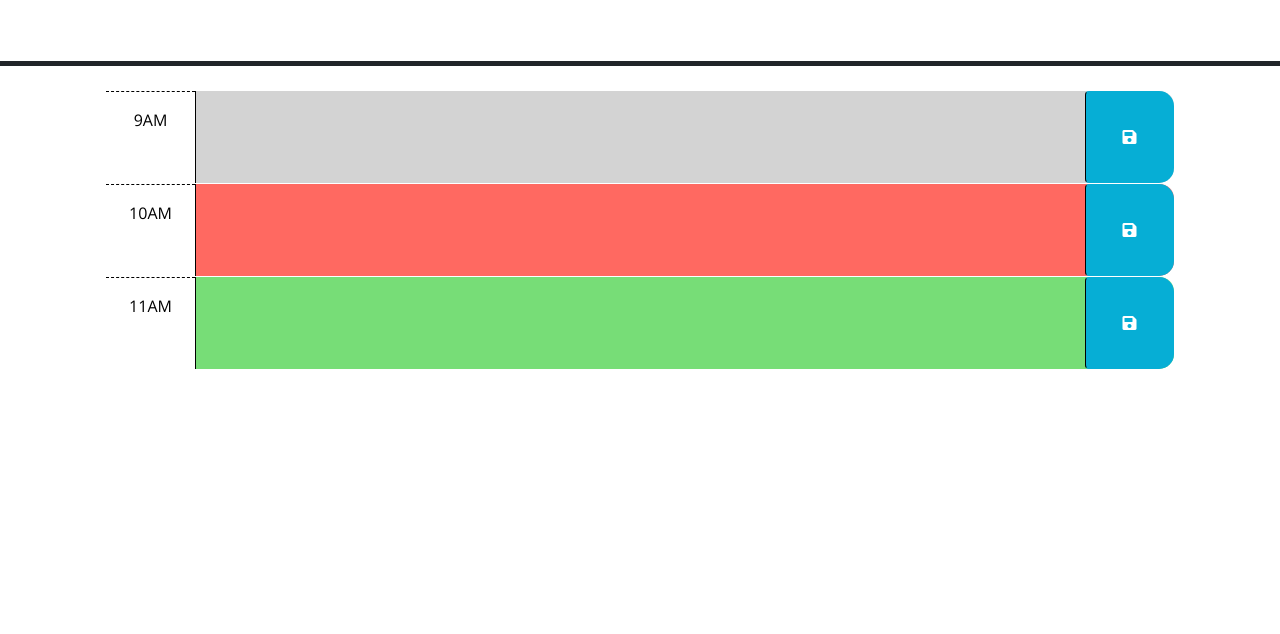
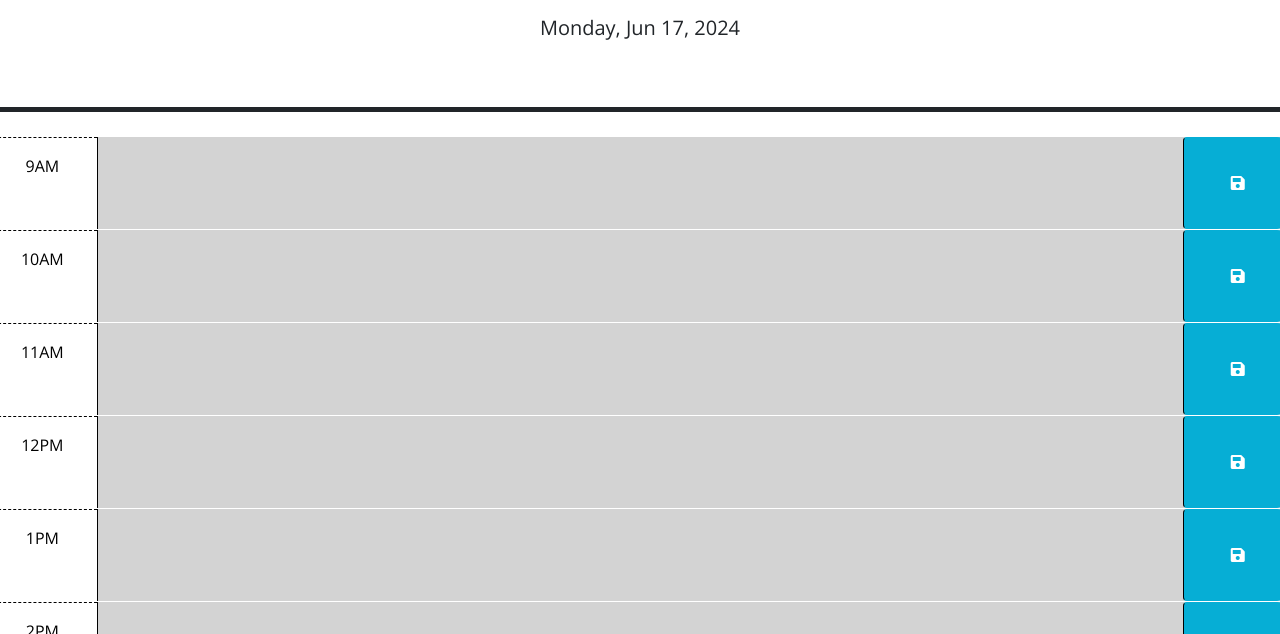
Before and after one commit to Geoschu/day-scheduler, a plain HTML site: page index.html in a window 1280 px wide. Shown: the part 166-800 px from the top of the page. Drawn offline with nearby package versions, Linux system fonts and the light colour scheme.

Commit message:
fixed schedule div so it displays correctly, added a decorative footer

```diff
--- a/index.html
+++ b/index.html
@@ -28,43 +28,10 @@
       <p class="lead">A simple calendar app for scheduling your work day</p>
       <p id="currentDay" class="lead"></p>
     </header>
-    <div class="container-lg px-5">
-      <!-- Use class for "past", "present", and "future" to apply styles to the
-        time-block divs accordingly. The javascript will need to do this by
-        adding/removing these classes on each div by comparing the hour in the
-        id to the current hour. The html provided below is meant to be an example
-        demonstrating how the css provided can be leveraged to create the
-        desired layout and colors. The html below should be removed or updated
-        in the finished product. Remember to delete this comment once the
-        code is implemented.
-        -->
-
-      <!-- Example of a past time block. The "past" class adds a gray background color. -->
-      <div id="hour-9" class="row time-block past">
-        <div class="col-2 col-md-1 hour text-center py-3">9AM</div>
-        <textarea class="col-8 col-md-10 description" rows="3"> </textarea>
-        <button class="btn saveBtn col-2 col-md-1" aria-label="save">
-          <i class="fas fa-save" aria-hidden="true"></i>
-        </button>
-      </div>
-
-      <!-- Example of a a present time block. The "present" class adds a red background color. -->
-      <div id="hour-10" class="row time-block present">
-        <div class="col-2 col-md-1 hour text-center py-3">10AM</div>
-        <textarea class="col-8 col-md-10 description" rows="3"> </textarea>
-        <button class="btn saveBtn col-2 col-md-1" aria-label="save">
-          <i class="fas fa-save" aria-hidden="true"></i>
-        </button>
-      </div>
-
-      <!-- Example of a future time block. The "future" class adds a green background color. -->
-      <div id="hour-11" class="row time-block future">
-        <div class="col-2 col-md-1 hour text-center py-3">11AM</div>
-        <textarea class="col-8 col-md-10 description" rows="3"> </textarea>
-        <button class="btn saveBtn col-2 col-md-1" aria-label="save">
-          <i class="fas fa-save" aria-hidden="true"></i>
-        </button>
-      </div>
+    <div id="schedule"></div>
+    <footer class="p-5 mt-4 bg-light text-center">
+      <p>
+        Made with <i class="fas fa-heart text-danger"></i>
 
     <script src="https://code.jquery.com/jquery-3.4.1.min.js"></script>
     <script
--- a/script.js
+++ b/script.js
@@ -1,23 +1,72 @@
-// Wrap all code that interacts with the DOM in a call to jQuery to ensure that
-// the code isn't run until the browser has finished rendering all the elements
-// in the html.
 $(function () {
-  // TODO: Add a listener for click events on the save button. This code should
-  // use the id in the containing time-block as a key to save the user input in
-  // local storage. HINT: What does `this` reference in the click listener
-  // function? How can DOM traversal be used to get the "hour-x" id of the
-  // time-block containing the button that was clicked? How might the id be
-  // useful when saving the description in local storage?
-  //
-  // TODO: Add code to apply the past, present, or future class to each time
-  // block by comparing the id to the current hour. HINTS: How can the id
-  // attribute of each time-block be used to conditionally add or remove the
-  // past, present, and future classes? How can Day.js be used to get the
-  // current hour in 24-hour time?
-  //
-  // TODO: Add code to get any user input that was saved in localStorage and set
-  // the values of the corresponding textarea elements. HINT: How can the id
-  // attribute of each time-block be used to do this?
-  //
-  // TODO: Add code to display the current date in the header of the page.
+  //variables for time can be easily adjusted to fit the user's actual schedule. Times are written in 24hr time format.
+  var kStartHour = 9;
+  var kEndHour = 17;
+
+  //Code to display the current date in the header of the page.
+  var today = dayjs();
+  $("#currentDay").text(today.format("dddd, MMM D, YYYY"));
+
+  // code that creates the timeblocks and sets the attributes, including if the time block is in the current hour or not.
+  for (var i = kStartHour; i <= kEndHour; i++) {
+    console.log("Creating time block for hour: " + i);
+    var relativeTime;
+    var currentHour = today.hour();
+    if (i < currentHour) {
+      relativeTime = "past";
+    } else if (i === currentHour) {
+      relativeTime = "present";
+    } else {
+      relativeTime = "future";
+    }
+    var timeBlock = $("<div>")
+      .attr("id", "hour-" + i)
+      .attr("class", "row time-block " + relativeTime)
+      .attr("data-hour", i);
+
+    $("#schedule").append(timeBlock);
+    console.log(timeBlock);
+
+    //decides if the time displayed should have AM or PM appended and translates the time from 24hr to 12hr time.
+    var AmPm;
+    if (i < 12) {
+      AmPm = i + "AM";
+    } else if (i === 12) {
+      AmPm = i + "PM";
+    } else {
+      AmPm = i - 12 + "PM";
+    }
+
+    //creates the time text for the timeblock.
+    var timeBlockTime = $("<div>")
+      .attr("class", "col-2 col-md-1 hour text-center py-3")
+      .text(AmPm);
+    $("#hour-" + i).append(timeBlockTime);
+
+    //creates the text area for the timeblock and displays text that has been saved in local storage.
+    var timeBlockTextArea = $("<textarea>")
+      .attr("class", "col-8 col-md-10 description")
+      .attr("rows", "3")
+      .val(localStorage.getItem(i));
+    $("#hour-" + i).append(timeBlockTextArea);
+
+    //creates the button to save the text in the text area.
+    var timeBlockButton = $("<button>")
+      .attr("class", "btn saveBtn col-2 col-md-1")
+      .attr("aria-label", "save");
+    $("#hour-" + i).append(timeBlockButton);
+
+    //listens for a click of the save button and saves the text to local storage.
+    timeBlockButton.on("click", function () {
+      var textInput = $(this).prev(".description").val();
+      var hour = $(this).parent().data("hour");
+      localStorage.setItem(hour, textInput);
+    });
+
+    //creates the icon of a 3.5" floppy disk to indicate the button is to be used to save the text in the text area.
+    var timeBlockButtonSave = $("<i>")
+      .attr("class", "fas fa-save")
+      .attr("aria-hidden", "true");
+    timeBlockButton.append(timeBlockButtonSave);
+  }
 });
```
